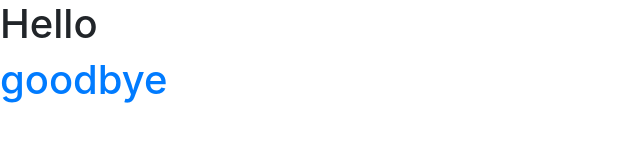
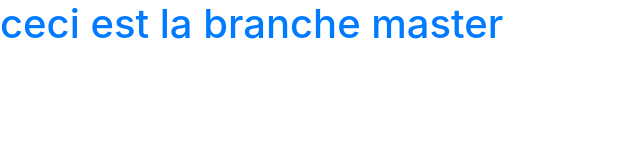
Before and after one commit to Mrnadjiboss/exo_final_git_suite, a plain HTML site: page index.html in a window 1280 px wide. Shown: the whole page, without its empty margins (0-640 px from the left). Drawn offline with nearby package versions, Linux system fonts and the light colour scheme.

Commit message:
7th COMMIT

```diff
--- a/index.html
+++ b/index.html
@@ -9,8 +9,8 @@
     <title>nadjib</title>
 </head>
 <body>
-    <h1 >Hello</h1>
-    <h1 class="text-primary">goodbye</h1>
+
+    <h1 class="text-primary">ceci est la branche master</h1>
 
 </body>
 </html>
```
